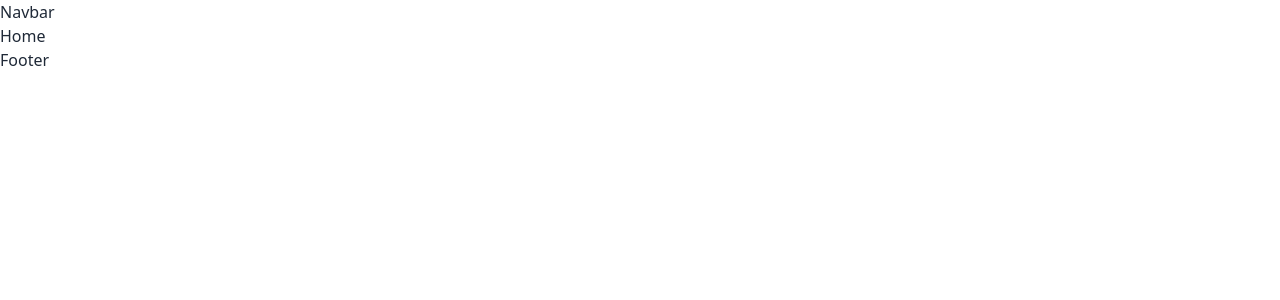
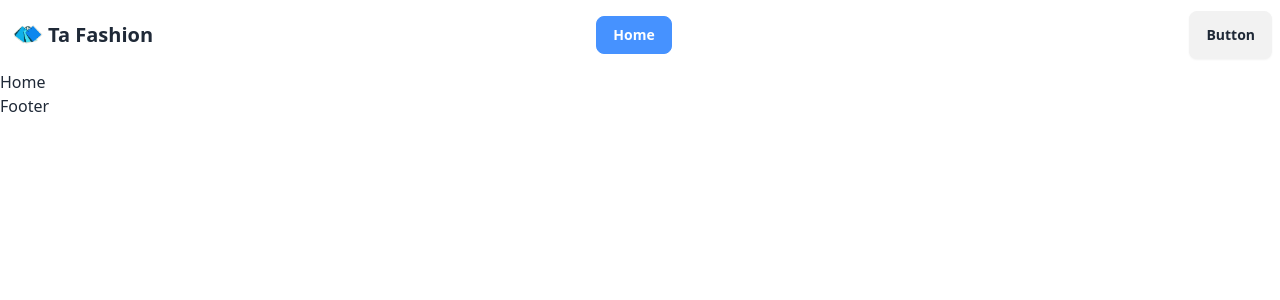
Before and after one commit to TanveerAhmed4545/ta-fashion, a React (Vite) app: page / in a window 1280 px wide. Shown: the top 300 px of the page. Built offline with nearby package versions, Linux system fonts and the light colour scheme.

Commit message:
add navbar

```diff
--- a/src/pages/Shared/Navbar/Navbar.jsx
+++ b/src/pages/Shared/Navbar/Navbar.jsx
@@ -1,5 +1,67 @@
+import { Link, NavLink } from "react-router-dom";
+import logo from "../../../../public/fa.png";
 const Navbar = () => {
-  return <div>Navbar</div>;
+  const links = (
+    <>
+      <li>
+        <NavLink
+          to="/"
+          className={({ isActive, isPending }) =>
+            isActive
+              ? "bg-none border bg-[#4692FF] text-white font-semibold border-[#4692FF] mr-3"
+              : isPending
+              ? "pending"
+              : "mr-3  font-semibold"
+          }
+        >
+          Home
+        </NavLink>
+      </li>
+    </>
+  );
+  return (
+    <>
+      <div className="navbar bg-base-100">
+        <div className="navbar-start">
+          <div className="dropdown">
+            <div tabIndex={0} role="button" className="btn btn-ghost lg:hidden">
+              <svg
+                xmlns="http://www.w3.org/2000/svg"
+                className="h-5 w-5"
+                fill="none"
+                viewBox="0 0 24 24"
+                stroke="currentColor"
+              >
+                <path
+                  strokeLinecap="round"
+                  strokeLinejoin="round"
+                  strokeWidth="2"
+                  d="M4 6h16M4 12h8m-8 6h16"
+                />
+              </svg>
+            </div>
+            <ul
+              tabIndex={0}
+              className="menu menu-sm dropdown-content bg-base-100 rounded-box z-[1] mt-3 w-52 p-2 shadow"
+            >
+              {links}
+            </ul>
+          </div>
+          {/* <a className="btn btn-ghost text-xl">daisyUI</a> */}
+          <Link to="/" className="flex  items-center">
+            <img className="w-auto h-10" src={logo} />
+            <span className="font-bold text-sm md:text-xl  ">Ta Fashion</span>
+          </Link>
+        </div>
+        <div className="navbar-center hidden lg:flex">
+          <ul className="menu menu-horizontal px-1">{links}</ul>
+        </div>
+        <div className="navbar-end">
+          <a className="btn">Button</a>
+        </div>
+      </div>
+    </>
+  );
 };
 
 export default Navbar;
```
Also changed, not shown: public/fa.png (added).
